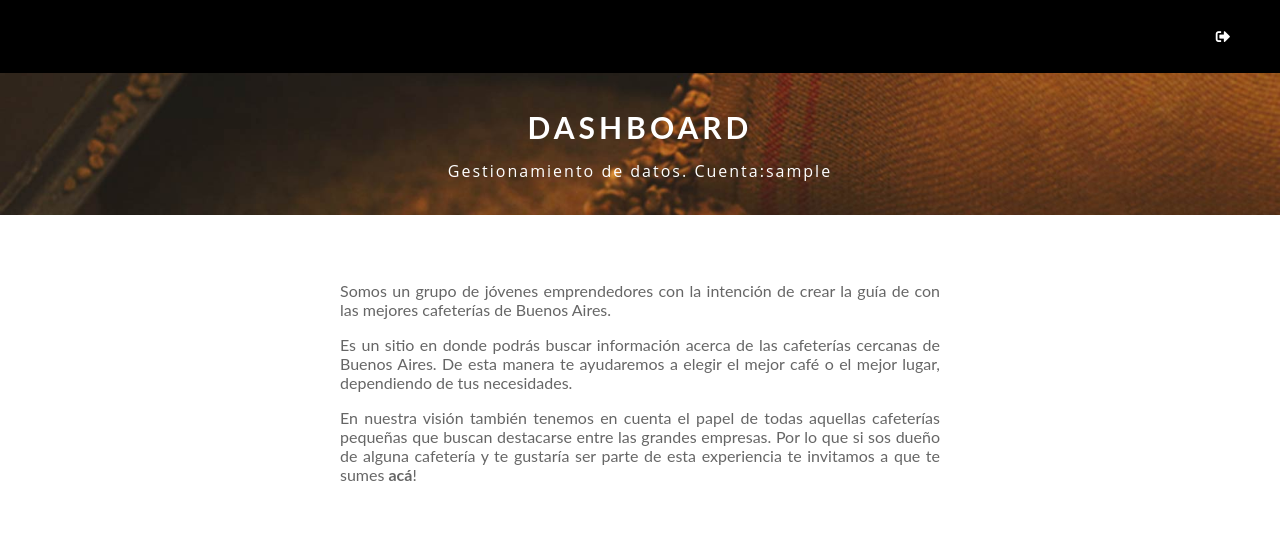
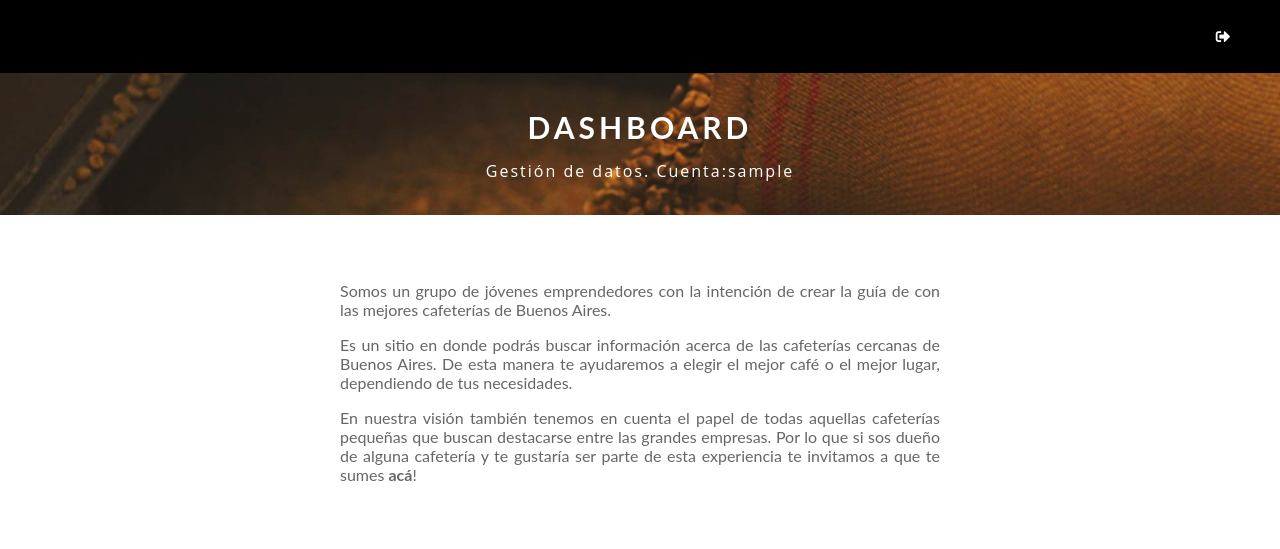
Before and after one commit to lfquiroga/cafeterias3, a PHP site: page /cpanel/index.php in a window 1280 px wide. Shown: the top 549 px of the page. Run offline with PHP 8.4, Linux system fonts and the light colour scheme; the visitor is signed in with stand-in values (Sample User, id 1); data comes from the database, SQL or seed files in the repository; some libraries are stand-ins or nearby versions.

Commit message:
Update index.php

```diff
--- a/Cafeterias_Landing_public/cpanel/index.php
+++ b/Cafeterias_Landing_public/cpanel/index.php
@@ -36,7 +36,7 @@ if(isset($_SESSION['Rol'])){
 
 			<h1>Dashboard</h1>
 
-			<p>Gestionamiento de datos. Cuenta:<?php
+			<p>Gesti&#243;n de datos. Cuenta:<?php
 
         echo $_SESSION['Usuario'];
 
```
